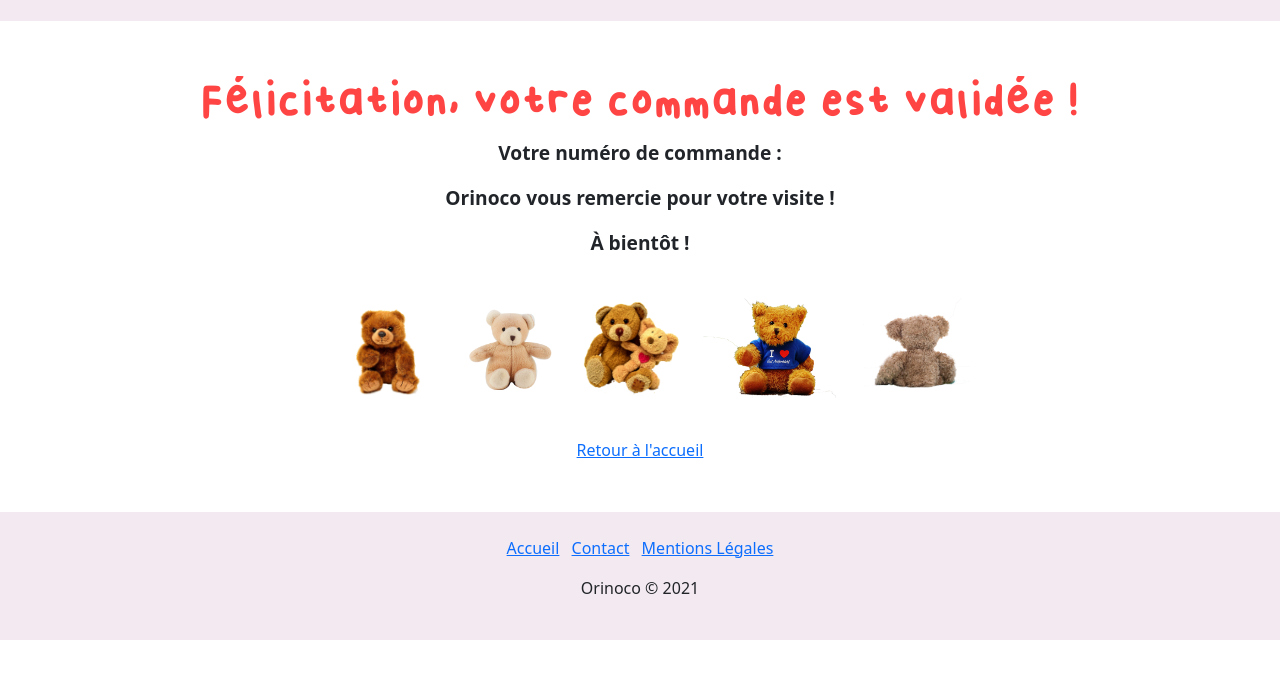
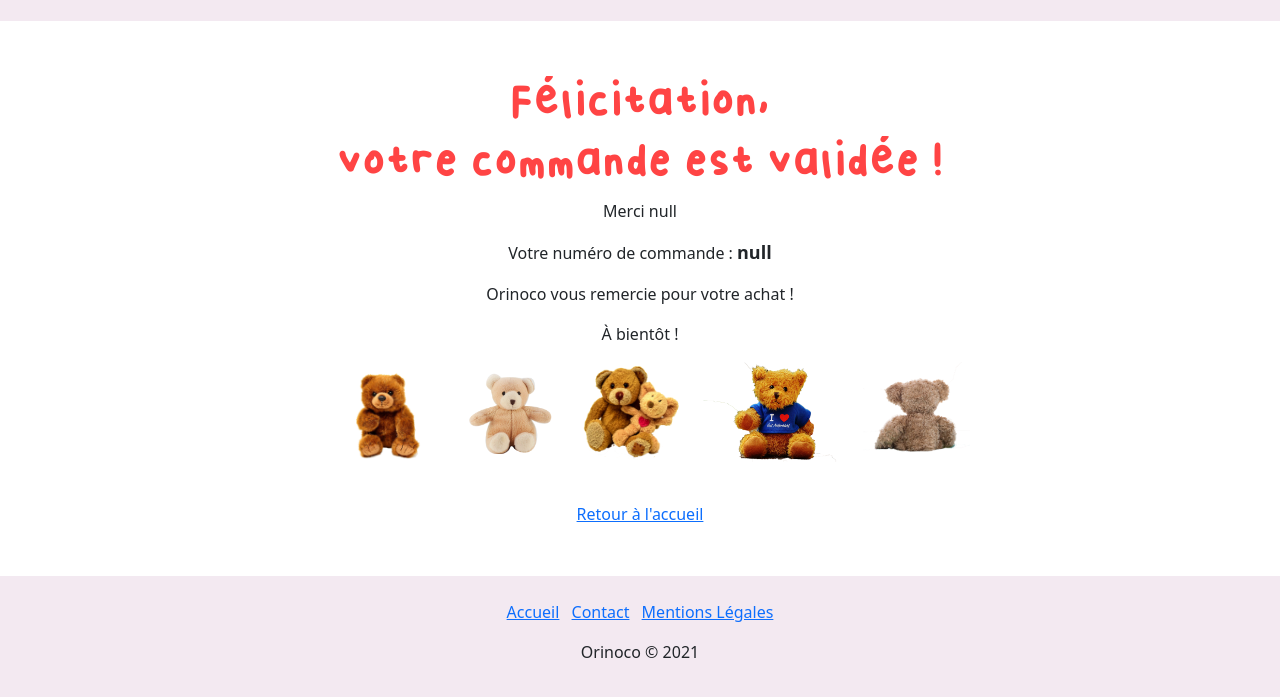
Before and after one commit to Ju-work/Juliette_Philippon_5_01082021, a plain HTML site: page FRONTEND/order.html in a window 1280 px wide. Shown: the part 105-802 px from the top of the page. Drawn offline with nearby package versions, Linux system fonts and the light colour scheme; no server answers.

Commit message:
05-11-21

```diff
--- a/FRONTEND/index.css
+++ b/FRONTEND/index.css
@@ -170,3 +170,10 @@ footer {
   font-weight: 600;
   margin-bottom: 40px;
 }
+
+.num-order{
+  font-size: large;
+  font-weight: 600;
+  display: inline-flex;
+  flex-wrap: nowrap;
+}
--- a/FRONTEND/order.html
+++ b/FRONTEND/order.html
@@ -68,10 +68,7 @@
               style="--bs-scroll-height: 100px"
             >
               <li class="nav-item">
-                <a
-                  class="nav-link active"
-                  aria-current="page"
-                  href="../index.html"
+                <a class="nav-link active" aria-current="page" href="index.html"
                   >Accueil</a
                 >
               </li>
@@ -91,12 +88,12 @@
     </header>
 
     <main class="validation">
-      <div class="">
-        <h5>Félicitation, votre commande est validée !</h5>
-        <div class="message">
-          <p>Votre numéro de commande :<span id="order-confirm"></span></p>
+      <div id="validation">
+        <h5>Félicitation,<br> votre commande est validée !</h5>
+        <div  id="order-confirm">
+          <!--<p>Votre numéro de commande :<span></span></p>
           <p>Orinoco vous remercie pour votre visite !</p>
-          <p>À bientôt !</p>
+          <p>À bientôt !</p> -->
         </div>
         <img class="teddie-commande" src="../BACKEND/images/teddy_1.png" />
         <img class="teddie-commande" src="../BACKEND/images/teddy_2.png" />
--- a/FRONTEND/order.js
+++ b/FRONTEND/order.js
@@ -1,2 +1,12 @@
-console.log('testdsqdsqdsq')
-console.log(localStorage.getItem('orderID'))
+ console.log('testdsqdsqdsq')
+ console.log(localStorage.getItem('orderID'))
+
+
+
+ //const contactName = JSON.parse(localStorage.getItem('contact'))
+ const confirmation = document.getElementById('order-confirm')
+
+ confirmation.innerHTML +=`<p> Merci ${document.getElementById('firstName')}</p><p>Votre numéro de commande :
+ <span class="num-order"> ${localStorage.getItem('orderID')}</span></p>
+ <p>Orinoco vous remercie pour votre achat !</p>
+ <p>À bientôt !</p>`
```
